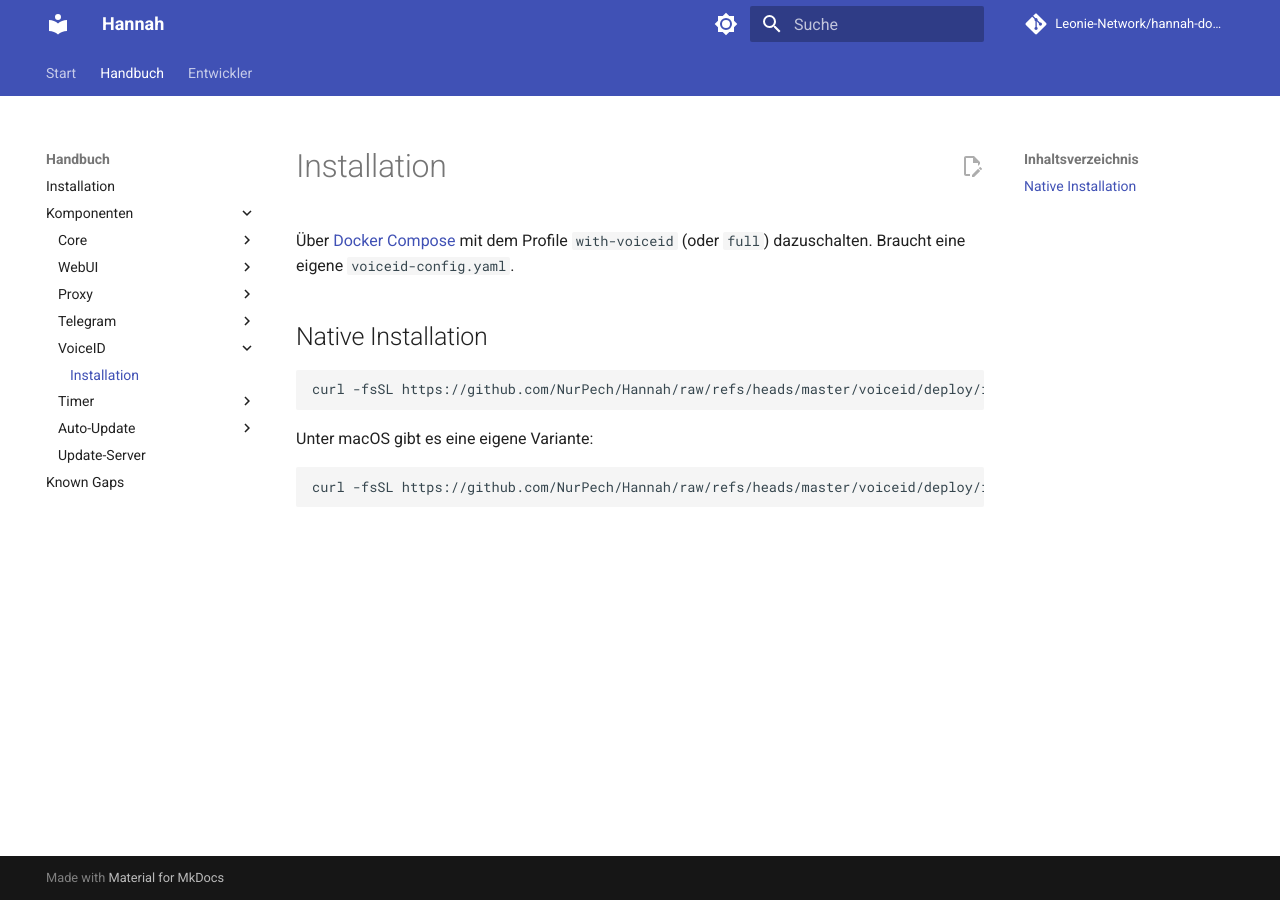
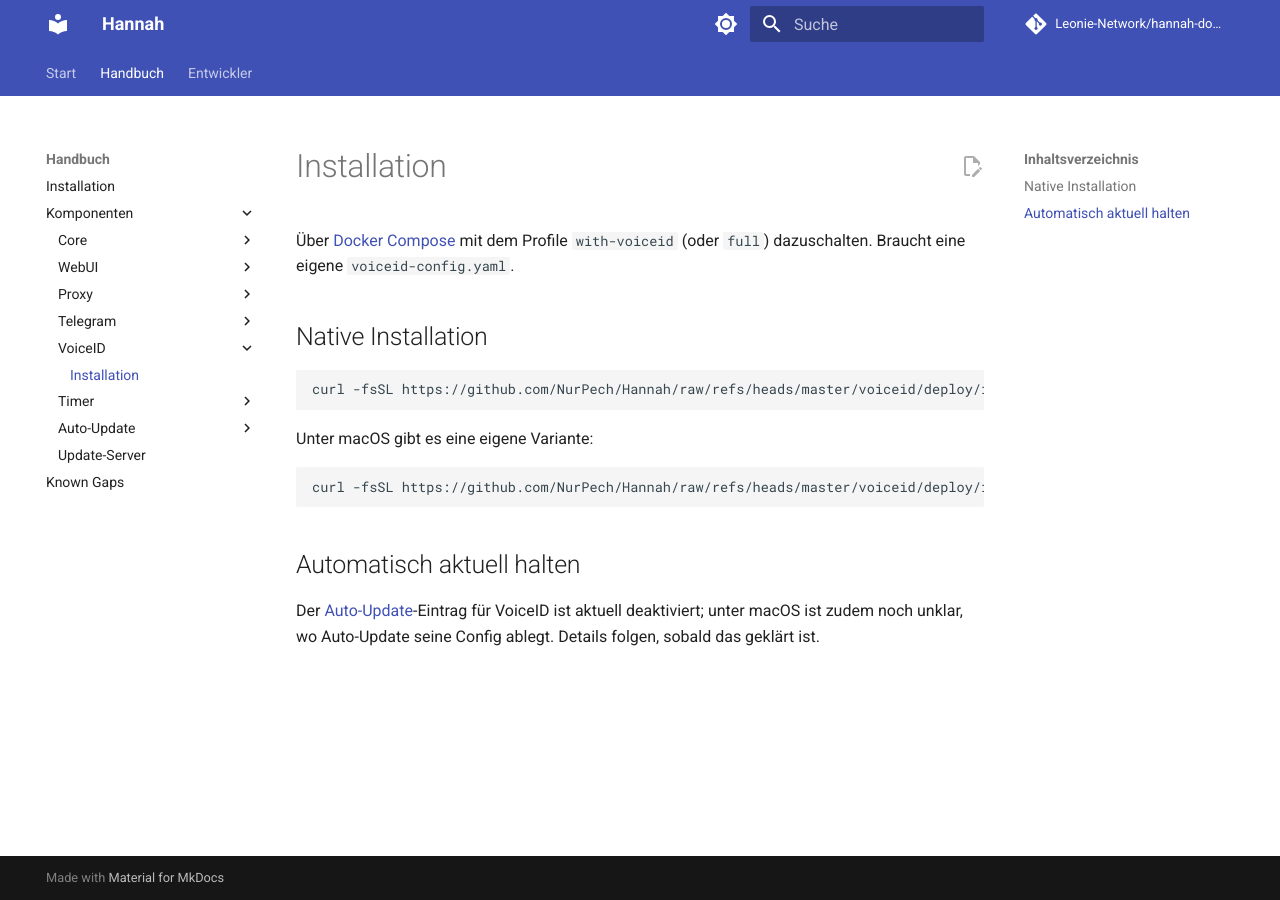
Before and after one commit to Leonie-Network/hannah-docs, an MkDocs documentation site: the page built from docs/components/voiceid/installation.md, in a window 1280 px wide. Built offline with MkDocs 1.6.1 and Material for MkDocs 9.7.7, drawn with Linux system fonts in a browser that asks for light colours; comment, search, counter and statistics services are not loaded.

Commit message:
docs: note VoiceID's Auto-Update entry is currently disabled
macOS autodeploy.conf location also not yet established.

Co-Authored-By: Claude Sonnet 5 <noreply@anthropic.com>

````diff
--- a/docs/components/voiceid/installation.md
+++ b/docs/components/voiceid/installation.md
@@ -14,3 +14,9 @@ Unter macOS gibt es eine eigene Variante:
 ```bash
 curl -fsSL https://github.com/NurPech/Hannah/raw/refs/heads/master/voiceid/deploy/install-macos.sh | sudo bash
 ```
+
+## Automatisch aktuell halten
+
+Der [Auto-Update](../auto-update/index.md)-Eintrag für VoiceID ist aktuell deaktiviert;
+unter macOS ist zudem noch unklar, wo Auto-Update seine Config ablegt. Details folgen,
+sobald das geklärt ist.
````
